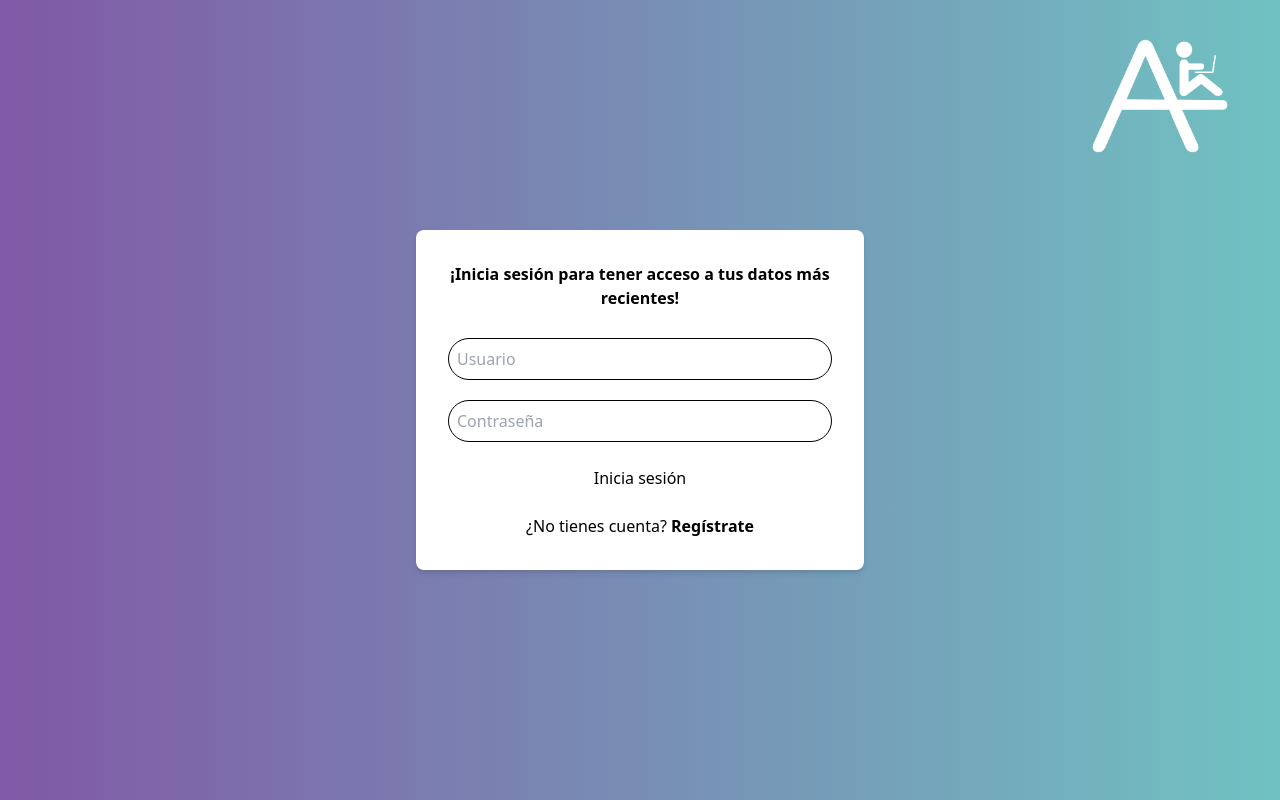
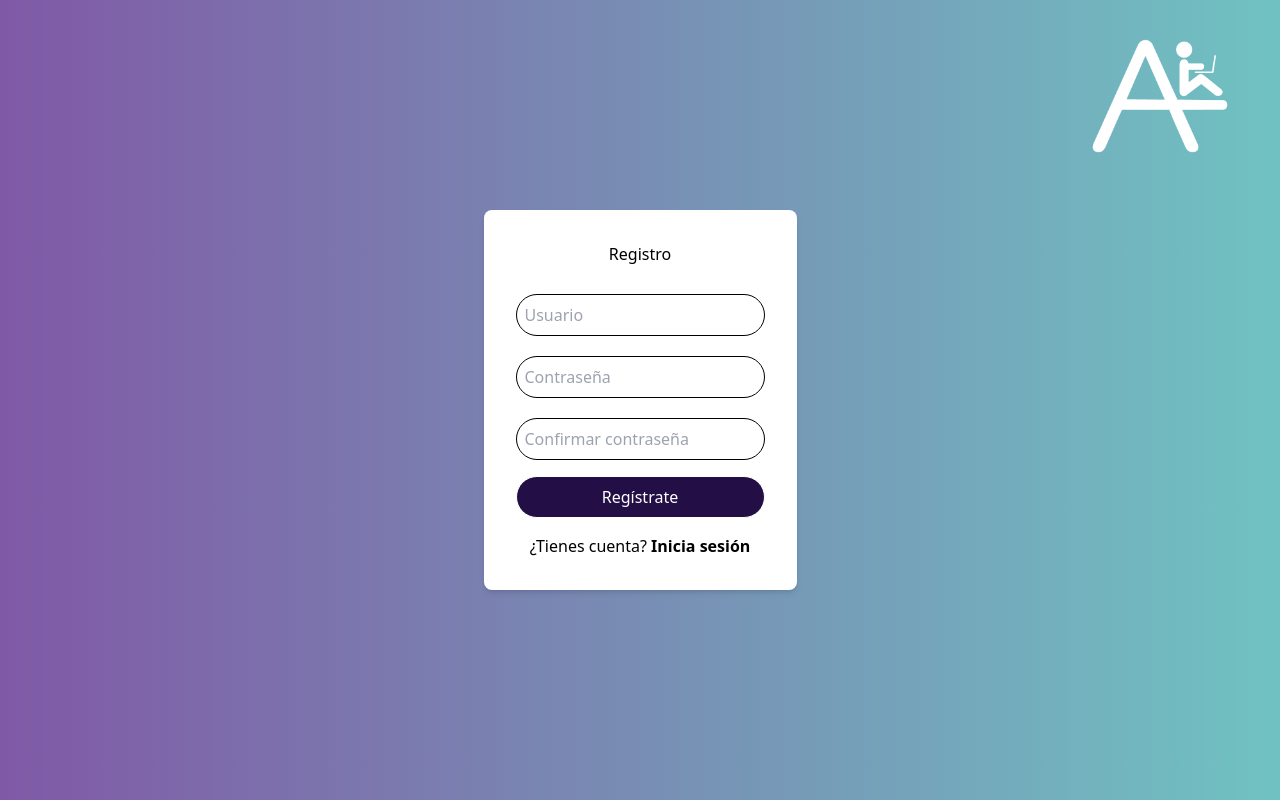
Before and after one commit to Brisnayu/cadena-infinita-front, a React (Vite) app: page /register in a window 1280 px wide. Before the commit this address led to /login. Built offline with nearby package versions, Linux system fonts and the light colour scheme.

Commit message:
login y reigister funcionando

```diff
--- a/src/App.jsx
+++ b/src/App.jsx
@@ -1,6 +1,5 @@
-import { Route, Routes, useNavigate } from "react-router-dom";
+import { Route, Routes, useNavigate, useLocation } from "react-router-dom";
 import { useEffect } from "react";
-import { useAuth } from "./Context/AuthContext";
 import Login from "./pages/Login";
 import Layout from "./Componentes/Layout";
 import Home from "./pages/Home";
@@ -13,25 +12,34 @@ import RecoverPassword from "./pages/RecoverPassword";
 import Roles from "./pages/Roles";
 import Reports from "./pages/Reports";
 import Register from "./pages/Register";
+import { useAuth } from "./Context/AuthContext";
 import "./index.css";
 import "tailwindcss/tailwind.css";
 
 function App() {
+  const { pathname } = useLocation();
+  const navigate = useNavigate();
   const { isAuthenticated } = useAuth();
-  const navigate = useNavigate();
 
   useEffect(() => {
-    if (!isAuthenticated) {
+    // Si no está autenticado y la ruta no es de inicio de sesión ni de registro, redirige a la página de inicio de sesión
+    if (!isAuthenticated && !["/login", "/register"].includes(pathname)) {
       navigate("/login");
     }
-  }, [isAuthenticated, navigate]);
+  }, [pathname, navigate, isAuthenticated]);
+
+  // Si está autenticado y la ruta es de inicio de sesión o de registro, redirige a la página de inicio
+  useEffect(() => {
+    if (isAuthenticated && ["/login", "/register"].includes(pathname)) {
+      navigate("/");
+    }
+  }, [pathname, navigate, isAuthenticated]);
 
   return (
     <Routes>
       <Route path="/login" element={<Login />} />
       <Route path="/register" element={<Register />} />
       <Route path="/recoverpassword" element={<RecoverPassword />} />
-      {isAuthenticated ? (
       <Route path="/" element={<Layout />}>
         <Route index element={<Home />} />
         <Route path="/calendar" element={<Calendar />} />
@@ -42,7 +50,6 @@ function App() {
         <Route path="/reports" element={<Reports />} />
         <Route path="/roles" element={<Roles />} />
       </Route>
-      ) : null}
     </Routes>
   );
 }
--- a/src/Componentes/ColumnNav.jsx
+++ b/src/Componentes/ColumnNav.jsx
@@ -1,4 +1,4 @@
-import { NavLink, useNavigate } from "react-router-dom";
+import { Link, useNavigate } from "react-router-dom";
 import { useAuth } from "../Context/AuthContext";
 
 const ColumnNav = () => {
@@ -19,34 +19,26 @@ const ColumnNav = () => {
       />
 
       <ul className="flex flex-col gap-[3.5rem] font-bold text-onPrimary">
-        <li className="active:text-onErrorContainer">
-          <NavLink to="/">Inicio</NavLink>
-        </li>
-        <li className="active:text-onErrorContainer">
-          <NavLink to="/company">Empresas</NavLink>
-        </li>
-        <li className="active:text-onErrorContainer">
-          <NavLink to="/juniors">Juniors</NavLink>
-        </li>
-        <li className="active:text-onErrorContainer">
-          <NavLink to="/challenges">Retos</NavLink>
-        </li>
-        <li className="active:text-onErrorContainer">
-          <NavLink to="/reports">Reportes</NavLink>
-        </li>
-        <li className="active:text-onErrorContainer">
-          <NavLink to="/calendar">Calendario</NavLink>
-        </li>
-        <li className="active:text-onErrorContainer">
-          <NavLink to="/config">Configuración</NavLink>
-        </li>
-        <li className="active:text-onErrorContainer">
+
+          <Link to="/">Inicio</Link>
+
+          <Link to="/company">Empresas</Link>
+
+          <Link to="/juniors">Juniors</Link>
+
+          <Link to="/challenges">Retos</Link>
+
+          <Link to="/reports">Reportes</Link>
+
+          <Link to="/calendar">Calendario</Link>
+
+          <Link to="/config">Configuración</Link>
+
           <button
             onClick={handleLogout}
           >
             Cerrar sesión
           </button>
-        </li>
       </ul>
     </nav>
   );
--- a/src/Context/AuthContext.jsx
+++ b/src/Context/AuthContext.jsx
@@ -6,10 +6,25 @@ export const AuthProvider = ({ children }) => {
     const [isAuthenticated, setIsAuthenticated] = useState(false);
 
     const login = () => setIsAuthenticated(true);
+
+    const register = async (email, password) => {
+        // Simulando una llamada a un servicio de registro
+        try {
+            // Aquí iría la lógica para registrar el usuario, por ejemplo:
+            // await someRegisterService(email, password);
+            console.log('Registering user:', email);
+            setIsAuthenticated(true);
+        } catch (error) {
+            // Manejar el error de registro
+            console.error('Error registering user:', error);
+            throw new Error('Error registrando usuario');
+        }
+    };
+
     const logout = () => setIsAuthenticated(false);
 
     return (
-        <AuthContext.Provider value={{ isAuthenticated, login, logout }}>
+        <AuthContext.Provider value={{ isAuthenticated, login, logout, register }}>
             {children}
         </AuthContext.Provider>
     );
--- a/src/main.jsx
+++ b/src/main.jsx
@@ -1,11 +1,9 @@
-import React from "react";
 import ReactDOM from "react-dom/client";
 import { BrowserRouter as Router, Routes, Route } from "react-router-dom";
 import App from "./App.jsx";
 import { AuthProvider } from "./Context/AuthContext";
 
 ReactDOM.createRoot(document.getElementById("root")).render(
-  <React.StrictMode>
     <AuthProvider>
       <Router>
         <Routes>
@@ -13,5 +11,4 @@ ReactDOM.createRoot(document.getElementById("root")).render(
         </Routes>
       </Router>
     </AuthProvider>
-  </React.StrictMode>
 );
--- a/src/pages/Home.jsx
+++ b/src/pages/Home.jsx
@@ -1,7 +1,5 @@
-function Home() {
-  return (
-    <div>Inicio</div>
-  )
-}
+const Home = () => {
+  return <div>Inicio</div>;
+};
 
 export default Home;
--- a/src/pages/Login.jsx
+++ b/src/pages/Login.jsx
@@ -23,11 +23,11 @@ const Login = () => {
 
   return (
     <LayoutForms>
-      <div className="bg-white p-8 rounded-lg shadow-md w-full max-w-md bg-onPrimary">
-        <h2 className="text-1xl font-bold mb-6 text-center">
+      <div className="p-8 rounded-lg shadow-md w-full max-w-md bg-onPrimary">
+        <h2 className="text-1xl mb-6 text-center">
           ¡Inicia sesión para tener acceso a tus datos más recientes!
         </h2>
-        {error && <p className="text-red-500 mb-4">{error}</p>}
+        {error && <p className="mb-4">{error}</p>}
         <form onSubmit={handleForm} className="space-y-4">
           <div>
             <input
@@ -53,14 +53,14 @@ const Login = () => {
           </div>
           <button
             type="submit"
-            className="w-full bg-blue-500 text-white p-2 rounded-md"
+            className="w-full p-2 border rounded-full bg-onPrimaryContainer text-onPrimary"
           >
             Inicia sesión
           </button>
         </form>
         <p className="mt-4 text-center">
           ¿No tienes cuenta?{" "}
-          <Link to="/register" className="text-blue-500 font-bold">
+          <Link to="/register" className="font-bold">
             Regístrate
           </Link>
         </p>
--- a/src/pages/Register.jsx
+++ b/src/pages/Register.jsx
@@ -28,9 +28,9 @@ const Register = () => {
 
   return (
     <LayoutForms>
-      <div className="bg-white p-8 rounded-lg shadow-md w-full max-w-md">
-        <h2 className="text-1xl mb-6 text-center font-bold">Registro</h2>
-        {error && <p className="text-red-500 mb-4">{error}</p>}
+      <div className="p-8 rounded-lg shadow-md w-full max-w-md bg-onPrimary">
+        <h2 className="text-1xl mb-6 text-center">Registro</h2>
+        {error && <p className="mb-4">{error}</p>}
         <form onSubmit={handleRegister} className="space-y-4">
           <div>
             <input
@@ -40,7 +40,6 @@ const Register = () => {
               className="mt-1 p-2 w-full border rounded-full"
               value={email}
               required
-              autoComplete="email"
               onChange={(e) => setEmail(e.target.value)}
             />
           </div>
@@ -52,7 +51,6 @@ const Register = () => {
               className="mt-1 p-2 w-full border rounded-full"
               value={password}
               required
-              autoComplete="new-password"
               onChange={(e) => setPassword(e.target.value)}
             />
           </div>
@@ -64,14 +62,21 @@ const Register = () => {
               className="mt-1 p-2 w-full border rounded-full"
               value={confirmPassword}
               required
-              autoComplete="new-password"
               onChange={(e) => setConfirmPassword(e.target.value)}
             />
           </div>
-          <button type="submit" className="w-full bg-blue-500 text-white p-2 rounded-md">Regístrate</button>
+          <button
+            type="submit"
+            className="w-full p-2 border rounded-full bg-onPrimaryContainer text-onPrimary"
+          >
+            Regístrate
+          </button>
         </form>
         <p className="mt-4 text-center">
-          ¿Tienes cuenta? <Link to="/login" className="text-blue-500 font-bold">Inicia sesión</Link>
+          ¿Tienes cuenta?{" "}
+          <Link to="/login" className="font-bold">
+            Inicia sesión
+          </Link>
         </p>
       </div>
     </LayoutForms>
```
Lines whose indentation alone changed are shown as unchanged.
